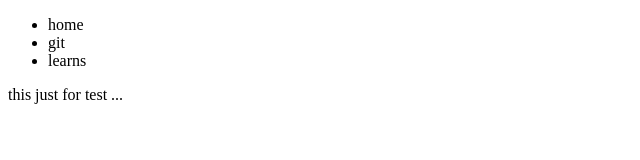
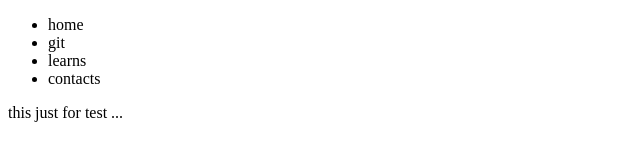
Before and after one commit to rajweb0207/This-is-first-repo, a plain HTML site: page index.html in a window 1280 px wide. Shown: the whole page, without its empty margins (0-640 px from the left). Drawn offline with Linux system fonts and the light colour scheme.

Commit message:
adding a list item contact block

```diff
--- a/index.html
+++ b/index.html
@@ -9,6 +9,7 @@
 			<li>home</li>
 			<li>git </li>
 			<li>learns</li>
+			<li>contacts</li>
 		</ul>
 	</div>
 	<div>this just for test ...</div>
```
